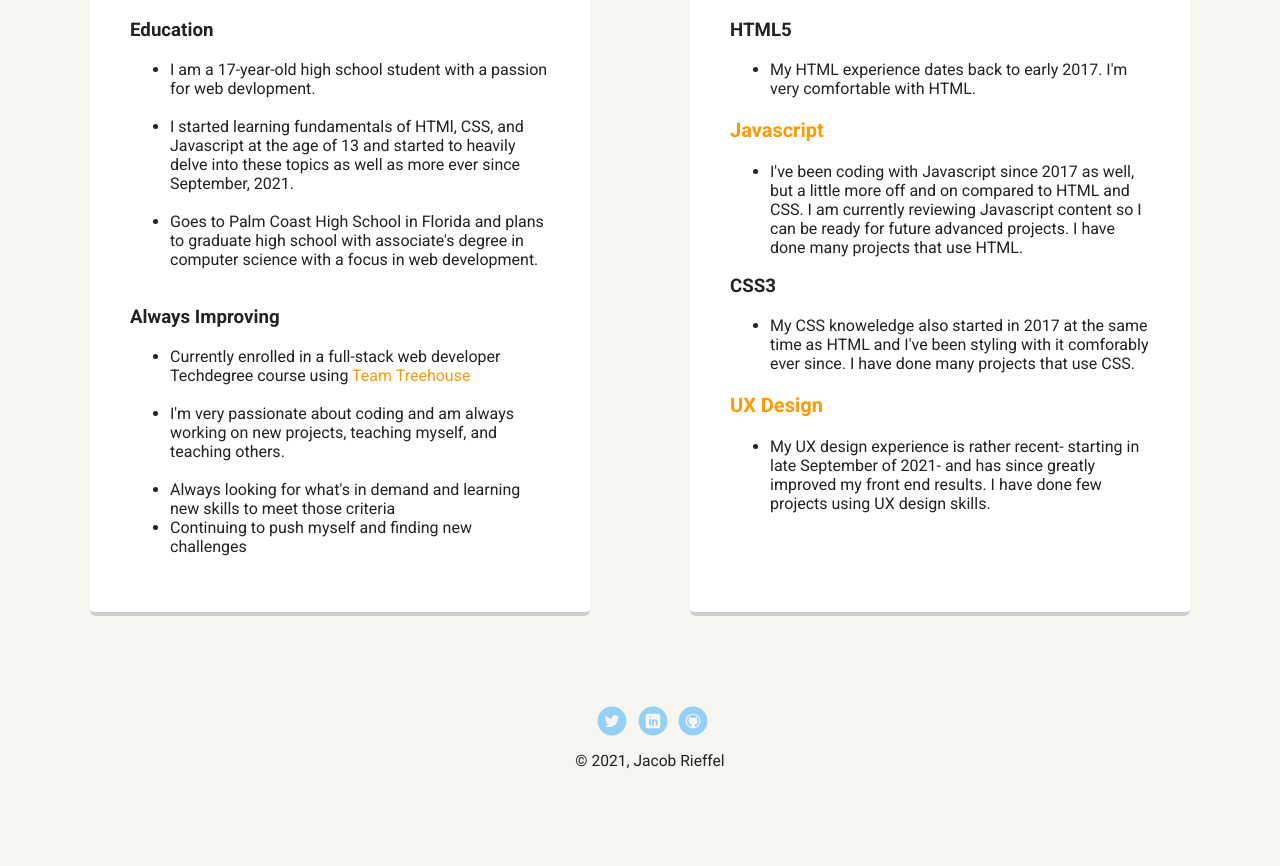
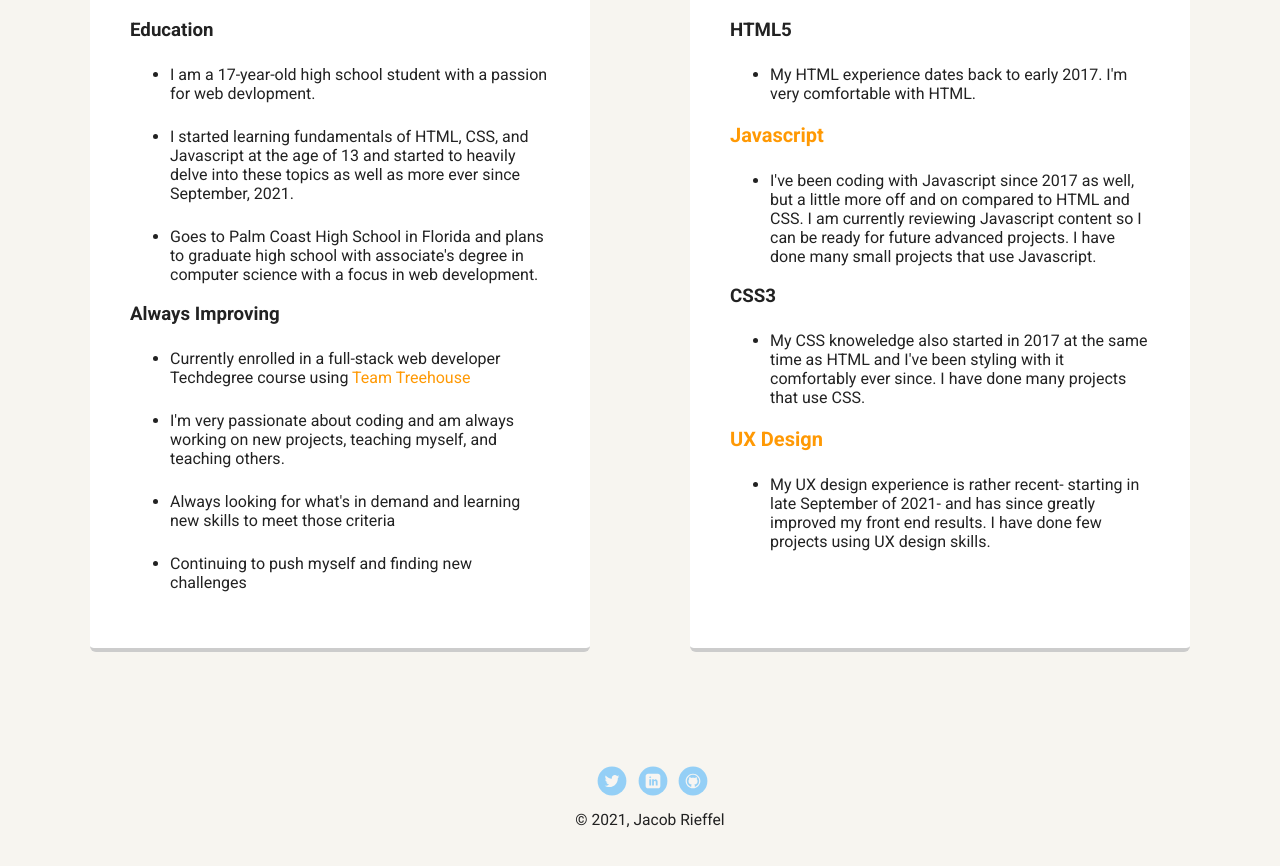
Before and after one commit to Jacob-Rieffel/profile_page_v1-3, a plain HTML site: page experience.html in a window 1280 px wide. Shown: the part 602-1468 px from the top of the page. Drawn offline with Linux system fonts and the light colour scheme; a web font is replaced by a local one.

Commit message:
Updated Errors
Removed <br> tags in unordered lists after each list item. Instead, I took these out and added a margin to the bottom of each list item using the CSS margin property.

```diff
--- a/experience.html
+++ b/experience.html
@@ -27,14 +27,14 @@
         <h1>Background</h1>
         <h3>Education</h3>
         <ul>
-        <li>I am a 17-year-old high school student with a passion for web devlopment.</li><br>
-        <li>I started learning fundamentals of HTMl, CSS, and Javascript at the age of 13 and started to heavily delve into these topics as well as more ever since September, 2021.</li><br>
-        <li>Goes to Palm Coast High School in Florida and plans to graduate high school with associate's degree in computer science with a focus in web development.</li><br>
+        <li>I am a 17-year-old high school student with a passion for web devlopment.</li>
+        <li>I started learning fundamentals of HTML, CSS, and Javascript at the age of 13 and started to heavily delve into these topics as well as more ever since September, 2021.</li>
+        <li>Goes to Palm Coast High School in Florida and plans to graduate high school with associate's degree in computer science with a focus in web development.</li>
         </ul>
-        <h3>Always Improving</h2>
+        <h3>Always Improving</h3>
         <ul>
-          <li>Currently enrolled in a full-stack web developer Techdegree course using <a href="https://teamtreehouse.com/home" target="_blank" class="link">Team Treehouse</a></li><br>
-          <li>I'm very passionate about coding and am always working on new projects, teaching myself, and teaching others.</li><br>
+          <li>Currently enrolled in a full-stack web developer Techdegree course using <a href="https://teamtreehouse.com/home" target="_blank" class="link">Team Treehouse</a></li>
+          <li>I'm very passionate about coding and am always working on new projects, teaching myself, and teaching others.</li>
           <li>Always looking for what's in demand and learning new skills to meet those criteria</li>
           <li>Continuing to push myself and finding new challenges</li>
         </ul>
@@ -48,11 +48,11 @@
           </ul>
           <h3 class="emph">Javascript</h3>
           <ul>
-          <li>I've been coding with Javascript since 2017 as well, but a little more off and on compared to HTML and CSS. I am currently reviewing Javascript content so I can be ready for future advanced projects. I have done many projects that use HTML.</li>
+          <li>I've been coding with Javascript since 2017 as well, but a little more off and on compared to HTML and CSS. I am currently reviewing Javascript content so I can be ready for future advanced projects. I have done many small projects that use Javascript.</li>
           </ul>
           <h3>CSS3</h3>
           <ul>
-          <li>My CSS knoweledge also started in 2017 at the same time as HTML and I've been styling with it comforably ever since. I have done many projects that use CSS.</li>
+          <li>My CSS knoweledge also started in 2017 at the same time as HTML and I've been styling with it comfortably ever since. I have done many projects that use CSS.</li>
           </ul>
           <h3 class="emph">UX Design</h3>
           <ul>
--- a/styles.css
+++ b/styles.css
@@ -107,6 +107,9 @@ font-size: 1.25rem;
 .card:hover {
   border-color: #ff99ff;
 }
+li {
+  margin-top: 1.5rem;
+}
 ul.skills {
   padding: 0;
   text-align: center;
```
Also changed, not shown: 1 other file.
